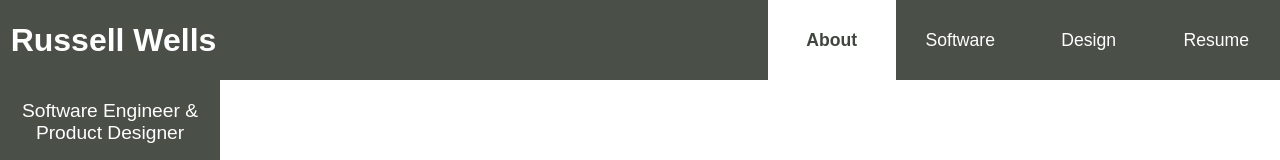
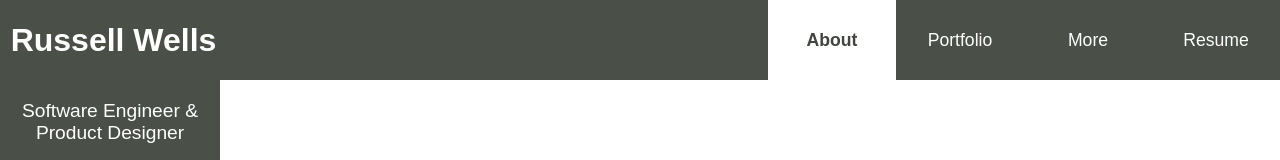
Before and after one commit to russjwells/russellwellsonline, a React (Create React App) app: page / in a window 1280 px wide. Shown: the top 160 px of the page. Built offline with nearby package versions, Linux system fonts and the light colour scheme.

Commit message:
page titles in header

```diff
--- a/src/Header.js
+++ b/src/Header.js
@@ -8,8 +8,8 @@ class Header extends Component {
         <div className="Title">Russell Wells</div>
         <div className="Menu">
           <IndexLink to='/' style={{ textDecoration: 'none' }} activeClassName='ActiveMenuItem' className='MenuItem'>About</IndexLink>
-          <Link to='/software' style={{ textDecoration: 'none' }} activeClassName='ActiveMenuItem' className='MenuItem'>Software</Link>
-          <Link to='/design' style={{ textDecoration: 'none' }} activeClassName='ActiveMenuItem' className='MenuItem'>Design</Link>
+          <Link to='/software' style={{ textDecoration: 'none' }} activeClassName='ActiveMenuItem' className='MenuItem'>Portfolio</Link>
+          <Link to='/design' style={{ textDecoration: 'none' }} activeClassName='ActiveMenuItem' className='MenuItem'>More</Link>
           <Link to='/resume' style={{ textDecoration: 'none' }} activeClassName='ActiveMenuItem' className='MenuItem'>Resume</Link>
         </div>
       </div>
```
